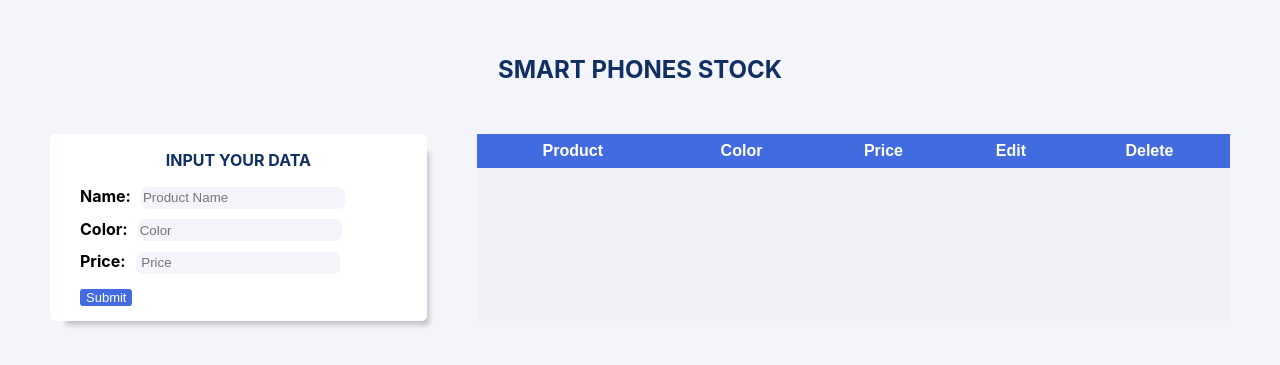
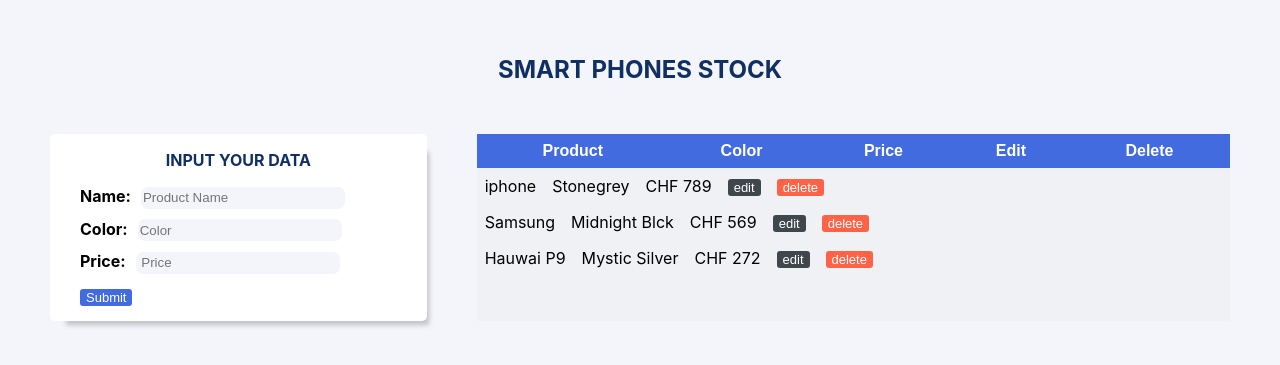
Before and after one commit to maemeier/coding-React, a React (Create React App) app: page / in a window 1280 px wide. Shown: the part 195-560 px from the top of the page. Built offline with nearby package versions, Linux system fonts and the light colour scheme.

Commit message:
send data to productItem component

```diff
--- a/src/App.js
+++ b/src/App.js
@@ -1,12 +1,12 @@
 import React, { Component } from "react";
-import ProductTable from "./components/productItem";
+import ProductItem from "./components/productItem";
 import "./style.css";
 
 // create data
 const products = [
-  { id: 1, name: "iphone", color: "Stonegrey", price: 789 },
-  { id: 2, name: "Samsung", color: "Midnight Blck", price: 569 },
-  { id: 3, name: "Hauwai P9", color: "Mystic Silver", price: 272 }
+  { name: "iphone", color: "Stonegrey", price: 789 },
+  { name: "Samsung", color: "Midnight Blck", price: 569 },
+  { name: "Hauwai P9", color: "Mystic Silver", price: 272 }
 ];
 
 // get data
@@ -14,15 +14,19 @@
 localStorage.setItem("products", JSON.stringify(products));
 
 class App extends Component {
+  constructor(props) {
+    super(props);
+    this.state = {
+      product: JSON.parse(localStorage.getItem("products"))
+    };
+  }
   componentWillMount() {
-    const products = this.getProducts();
+    const product = this.getProducts;
+    this.setState({ products });
   }
 
   getProducts() {
-    const products = JSON.parse(localStorage.getItem("products"));
-    console.log(products);
-
-    this.setState({ products });
+    return this.state.products;
   }
 
   handleAddProduct() {}
@@ -41,29 +45,39 @@
             <form>
               <div className="form">
                 <strong>Name:</strong>
-                <input type="text" placeHolder="Product Name" refs="name" />
+                <input type="text" placeholder="Product Name" refs="name" />
               </div>
               <div className="form">
                 <strong>Color:</strong>
-                <input type="text" placeHolder="Color" refs="color" />
+                <input type="text" placeholder="Color" refs="color" />
               </div>
               <div className="form">
                 <strong>Price:</strong>
-                <input type="number" placeHolder=" Price" refs="price" />
+                <input type="number" placeholder=" Price" refs="price" />
               </div>
               <button className="submitButton">Submit</button>
             </form>
           </div>
           <div className="displayBox">
             <table>
-              <tr>
+              <thead>
                 <th className="headerName">Product</th>
                 <th className="headerName">Color</th>
                 <th className="headerName">Price</th>
                 <th className="headerName">Edit</th>
                 <th className="headerName">Delete</th>
-              </tr>
+              </thead>
             </table>
+            {this.state.products.map(product => {
+              return (
+                <ProductItem
+                  key={product.name}
+                  name={product.name}
+                  price={product.price}
+                  color={product.color}
+                />
+              );
+            })}
           </div>
         </div>
       </div>
--- a/src/components/productItem.js
+++ b/src/components/productItem.js
@@ -2,7 +2,21 @@
 
 class ProductItem extends Component {
   render() {
-    return <div>This is ProductItem Component</div>;
+    const { name, price, color } = this.props;
+    return (
+      <div>
+        <td>{name}</td>
+        <td className="descriptionName">{color}</td>
+        <td className="descriptionName">CHF {price}</td>
+        <td>
+          <button className="editButton">edit</button>
+        </td>
+        <td>
+          {" "}
+          <button className="deleteButton">delete</button>
+        </td>
+      </div>
+    );
   }
 }
 export default ProductItem;
```
